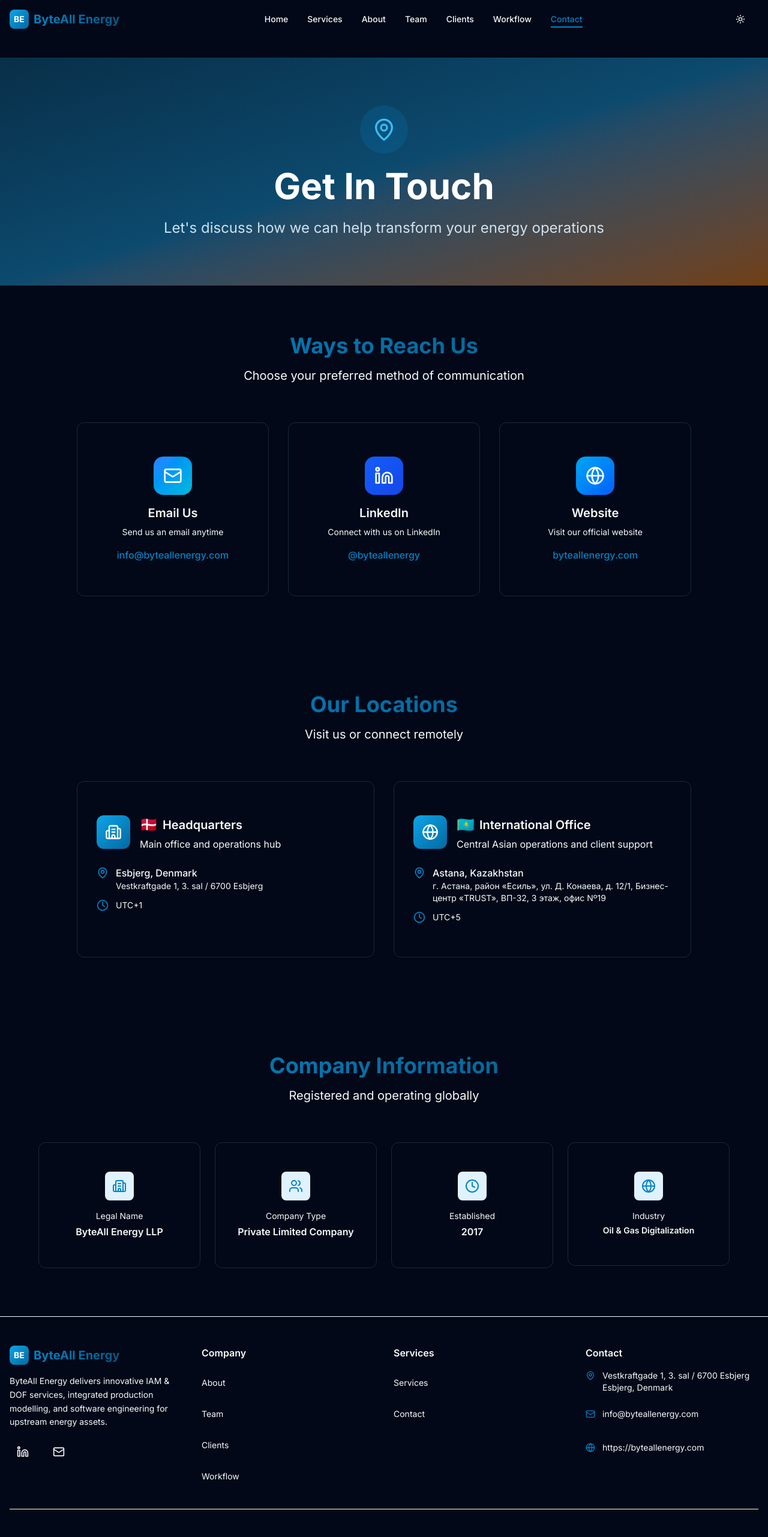
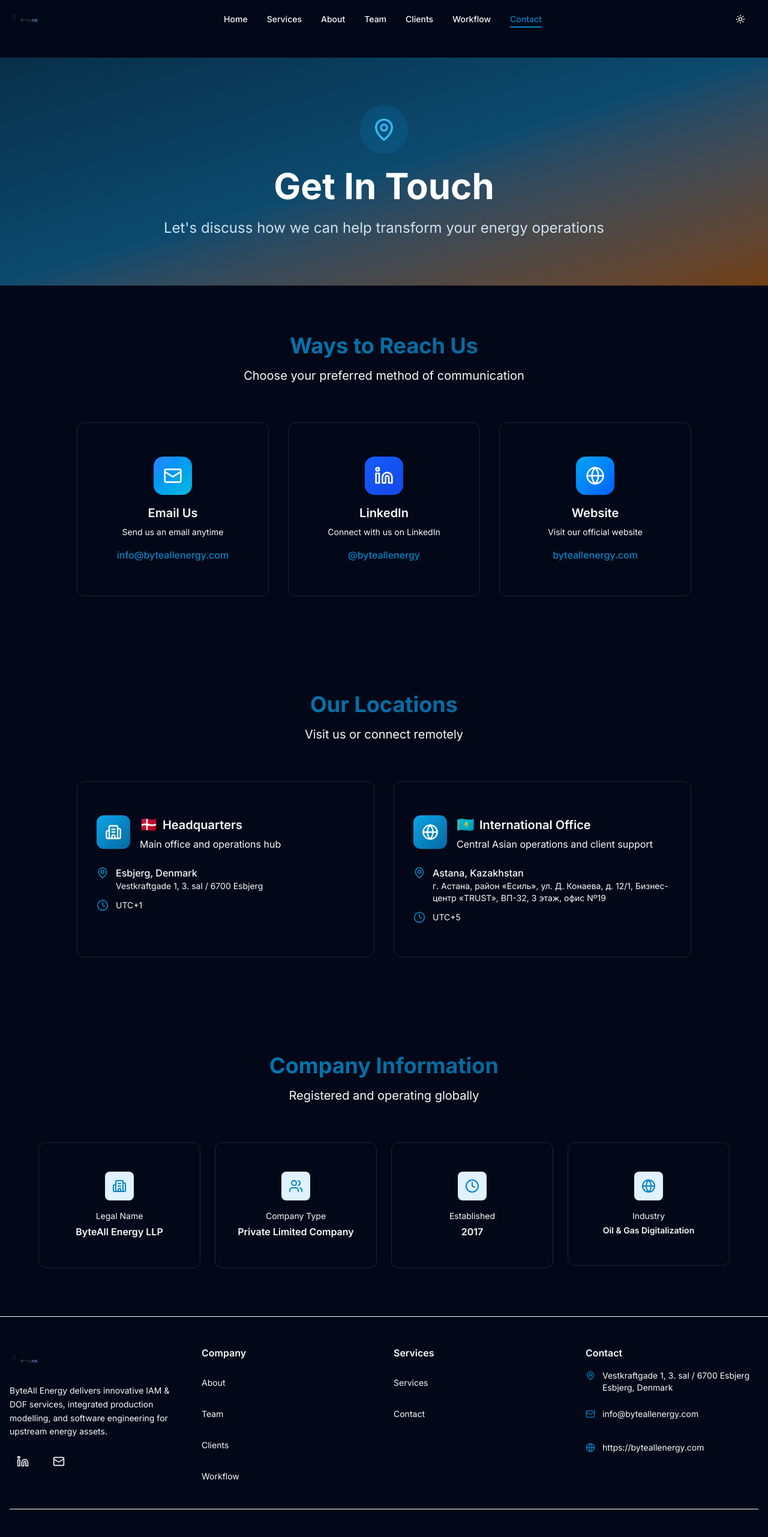
Before and after one commit to nurs3it/byteallenergy, a Next.js app: page /contact in a window 1280 px wide. Shown: the top 2562 px of the page at 60% size. Built offline with nearby package versions, Linux system fonts and the light colour scheme.

Commit message:
Replace logo in Header and Footer components with an Image component for improved rendering. Update company logo URL in data file to a local path for better asset management.

```diff
--- a/src/components/layout/Footer.tsx
+++ b/src/components/layout/Footer.tsx
@@ -1,6 +1,7 @@
 "use client"
 
 import Link from 'next/link'
+import Image from 'next/image'
 import { motion } from 'framer-motion'
 import { Mail, MapPin, Linkedin, Globe } from 'lucide-react'
 import { companyData } from '@/lib/data/company'
@@ -38,13 +39,14 @@
             transition={{ duration: 0.6 }}
             className="space-y-4"
           >
-            <div className="flex items-center space-x-2">
-              <div className="w-8 h-8 bg-linear-to-br from-energy-500 to-energy-700 rounded-lg flex items-center justify-center">
-                <span className="text-white font-bold text-sm">BE</span>
-              </div>
-              <span className="font-bold text-xl bg-linear-to-r from-energy-600 to-energy-800 bg-clip-text text-transparent">
-                ByteAll Energy
-              </span>
+            <div className="flex items-center">
+              <Image
+                src={companyData.logo}
+                alt="ByteAll Energy Logo"
+                width={48}
+                height={48}
+                className="h-12 w-12 object-contain"
+              />
             </div>
             <p className="text-muted-foreground text-sm leading-relaxed">
               {companyData.description.short}
--- a/src/components/layout/Header.tsx
+++ b/src/components/layout/Header.tsx
@@ -2,11 +2,12 @@
 
 import { useState, useEffect, useRef } from 'react'
 import Link from 'next/link'
+import Image from 'next/image'
 import { usePathname } from 'next/navigation'
 import { motion, AnimatePresence } from 'framer-motion'
 import { Menu, X, Sun, Moon } from 'lucide-react'
 import { Button } from '@/components/ui/button'
-import { content } from '@/lib/data/company'
+import { content, companyData } from '@/lib/data/company'
 import { useTheme } from 'next-themes'
 
 const navigation = [
@@ -97,13 +98,14 @@
       <div className="container mx-auto px-4">
         <div className={`flex items-center justify-between ${isMobile ? 'h-14' : 'h-16'}`}>
           {/* Logo */}
-          <Link href="/" className="flex items-center space-x-2 min-h-[44px] min-w-[44px]">
-            <div className="w-8 h-8 bg-gradient-to-br from-energy-500 to-energy-700 rounded-lg flex items-center justify-center">
-              <span className="text-white font-bold text-sm">BE</span>
-            </div>
-            <span className={`font-bold bg-gradient-to-r from-energy-600 to-energy-800 bg-clip-text text-transparent ${isMobile ? 'text-lg' : 'text-xl'}`}>
-              ByteAll Energy
-            </span>
+          <Link href="/" className="flex items-center min-h-[44px] min-w-[44px]">
+            <Image
+              src={companyData.logo}
+              alt="ByteAll Energy Logo"
+              width={48}
+              height={48}
+              className="h-12 w-12 object-contain"
+            />
           </Link>
 
           {/* Desktop Navigation */}
--- a/src/lib/data/company.ts
+++ b/src/lib/data/company.ts
@@ -25,7 +25,7 @@
   website: "https://byteallenergy.com",
   email: "info@byteallenergy.com",
   linkedin: "https://www.linkedin.com/company/byteallenergy/",
-  logo: "https://media.licdn.com/dms/image/v2/D4E0BAQGTXqiVF5VUDg/company-logo_200_200/B4EZbtDcCZHcAI-/0/1747733827821/byteallenergy_logo",
+  logo: "/logo.png",
   description: {
     short: "ByteAll Energy delivers innovative IAM & DOF services, integrated production modelling, and software engineering for upstream energy assets.",
     long: "ByteAll Energy empowers the petroleum industry with intelligent digital solutions. We combine integrated production system modelling, IAM & Digital Oilfield deployment, process engineering, and full-stack software development to optimise production, streamline collaboration, and drive smarter decision making across the entire asset lifecycle."
```
Also changed, not shown: public/logo.png (added).
